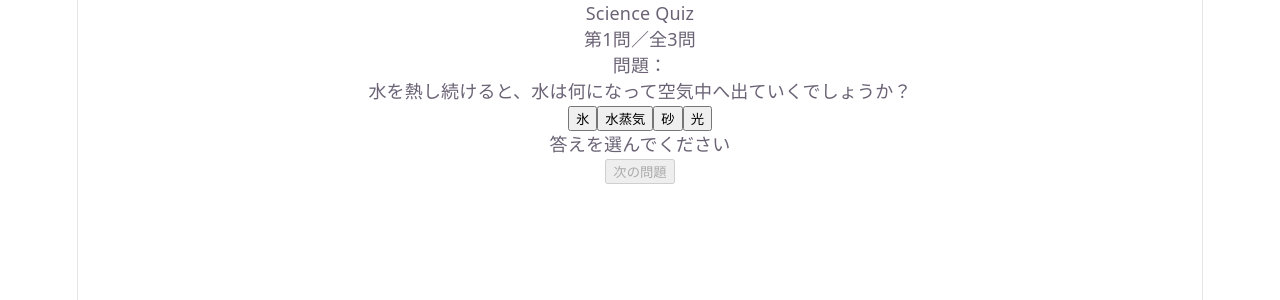
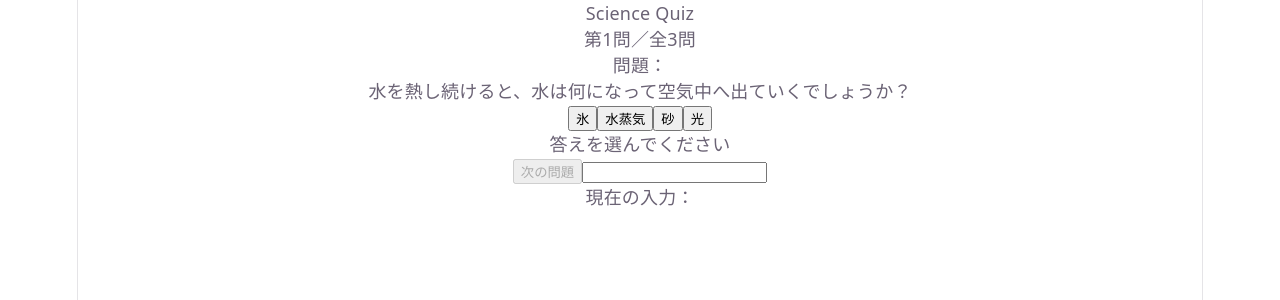
Before and after one commit to MurakiXi/pg-training, a React (Vite) app in the folder react-quiz/: page / in a window 1280 px wide. Shown: the top 300 px of the page. Built offline with nearby package versions, Linux system fonts and the light colour scheme.

Commit message:
feat: add controlled input for question statement

```diff
--- a/react-quiz/src/App.tsx
+++ b/react-quiz/src/App.tsx
@@ -47,8 +47,11 @@ function App() {
   const isLastQuestion =
     currentQuestionIndex === questions.length - 1
 
-    const correctRate: string =
+  const correctRate: string =
     ((score / questions.length) * 100).toFixed(1)
+
+  const [inputStatement, setInputStatement] =
+    useState<string>("")
 
   function handleSelectAnswer(choice: string) {
     setSelectedAnswer(choice)
@@ -106,6 +109,14 @@ function App() {
               />
           </>
           )}
+
+        <input
+  value={inputStatement}
+  onChange={(event) => {
+      setInputStatement(event.target.value)
+  }}
+        />
+        <p>現在の入力：{inputStatement}</p>
       </main>
     </>
   )
```
Also changed, not shown: 1 other file (tests, documents, lock files or other folders).
